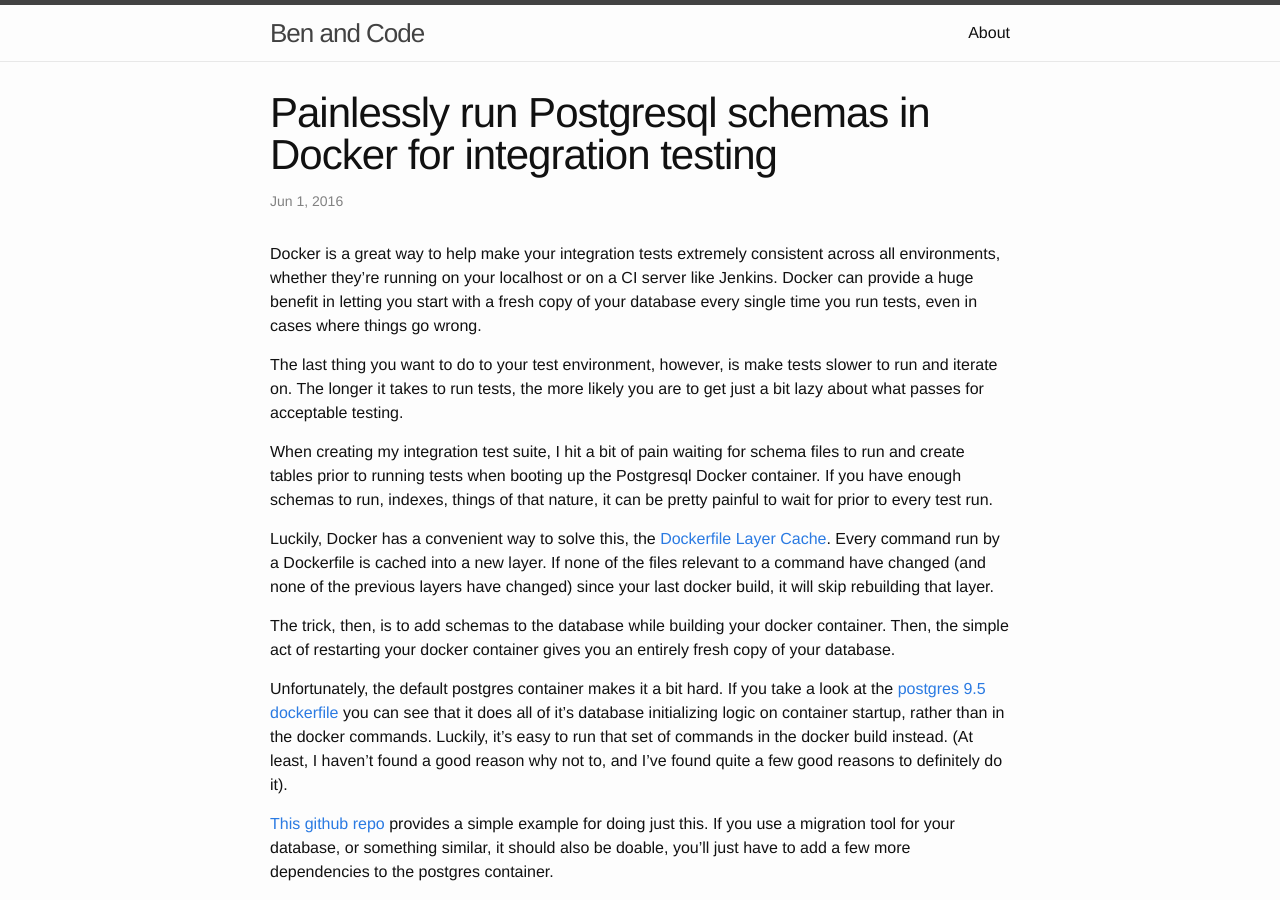
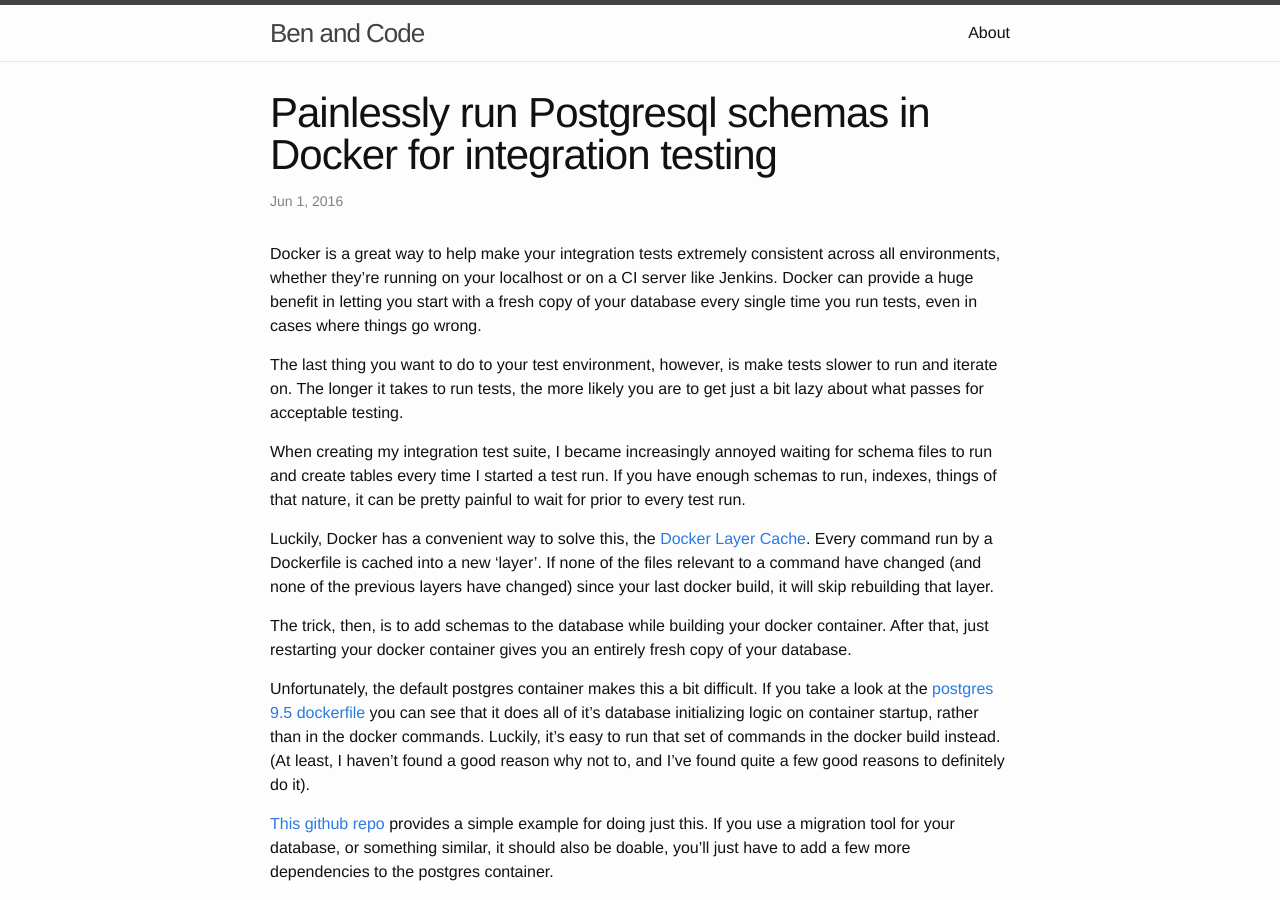
Before and after one commit to bpicolo/bpicolo.github.io, a Jekyll site: the page built from _posts/2016-06-01-welcome-to-jekyll.markdown, in a window 1280 px wide and 900 px high. Built offline with Jekyll 4.4.1, drawn with Linux system fonts in a browser that asks for light colours; comment, search, counter and statistics services are not loaded; some of the changed text lies outside the part shown.

Commit message:
Grammar fixes

```diff
--- a/_posts/2016-06-01-welcome-to-jekyll.markdown
+++ b/_posts/2016-06-01-welcome-to-jekyll.markdown
@@ -15,21 +15,20 @@ The last thing you want to do to your test environment, however, is make tests s
 on. The longer it takes to run tests, the more likely you are to get just a bit
 lazy about what passes for acceptable testing.
 
-When creating my integration test suite, I hit a bit of pain waiting for schema
-files to run and create tables prior to running tests when booting up
-the Postgresql Docker container. If you have enough schemas to run, indexes, things
+When creating my integration test suite, I became increasingly annoyed waiting for schema
+files to run and create tables every time I started a test run. If you have enough schemas to run, indexes, things
 of that nature, it can be pretty painful to wait for prior to every test run.
 
-Luckily, Docker has a convenient way to solve this, the [Dockerfile Layer Cache][docker-cache].
-Every command run by a Dockerfile is cached into a new layer. If none of the files
+Luckily, Docker has a convenient way to solve this, the [Docker Layer Cache][docker-cache].
+Every command run by a Dockerfile is cached into a new 'layer'. If none of the files
 relevant to a command have changed (and none of the previous layers have changed)
 since your last docker build, it will skip rebuilding that layer.
 
 The trick, then, is to add schemas to the database while building your docker container.
-Then, the simple act of restarting your docker container gives you an entirely
+After that, just restarting your docker container gives you an entirely
 fresh copy of your database.
 
-Unfortunately, the default postgres container makes it a bit hard. If you take
+Unfortunately, the default postgres container makes this a bit difficult. If you take
 a look at the [postgres 9.5 dockerfile][default-dockerfile] you can see that it
 does all of it's database initializing logic on container startup, rather than
 in the docker commands. Luckily, it's easy to run that set of commands in the
@@ -40,7 +39,7 @@ found quite a few good reasons to definitely do it).
 use a migration tool for your database, or something similar, it should also be doable,
 you'll just have to add a few more dependencies to the postgres container.
 
-If we `docker-compose run postgres bash` and start up postgres. We can see that
+If we `docker-compose run postgres bash` and start up postgres, we can see that
 our schemas are ready for us.
 
 {% highlight bash %}
@@ -66,4 +65,4 @@ for a really great developer experience.
 
 [docker-cache]: https://docs.docker.com/engine/userguide/eng-image/dockerfile_best-practices/#build-cache
 [example]: https://github.com/bpicolo/postgres-docker-layer-cache-schemas
-[default-dockerfile]: https://github.com/docker-library/postgres/blob/04b1d366d51a942b88fff6c62943f92c7c38d9b6/9.5/Dockerfile
+[default-dockerfile]: https://github.com/docker-library/postgres/blob/04b1d366d51a942b88fff6c62943f92c7c38d9b6/9.5/Dockerfile#L56
```
